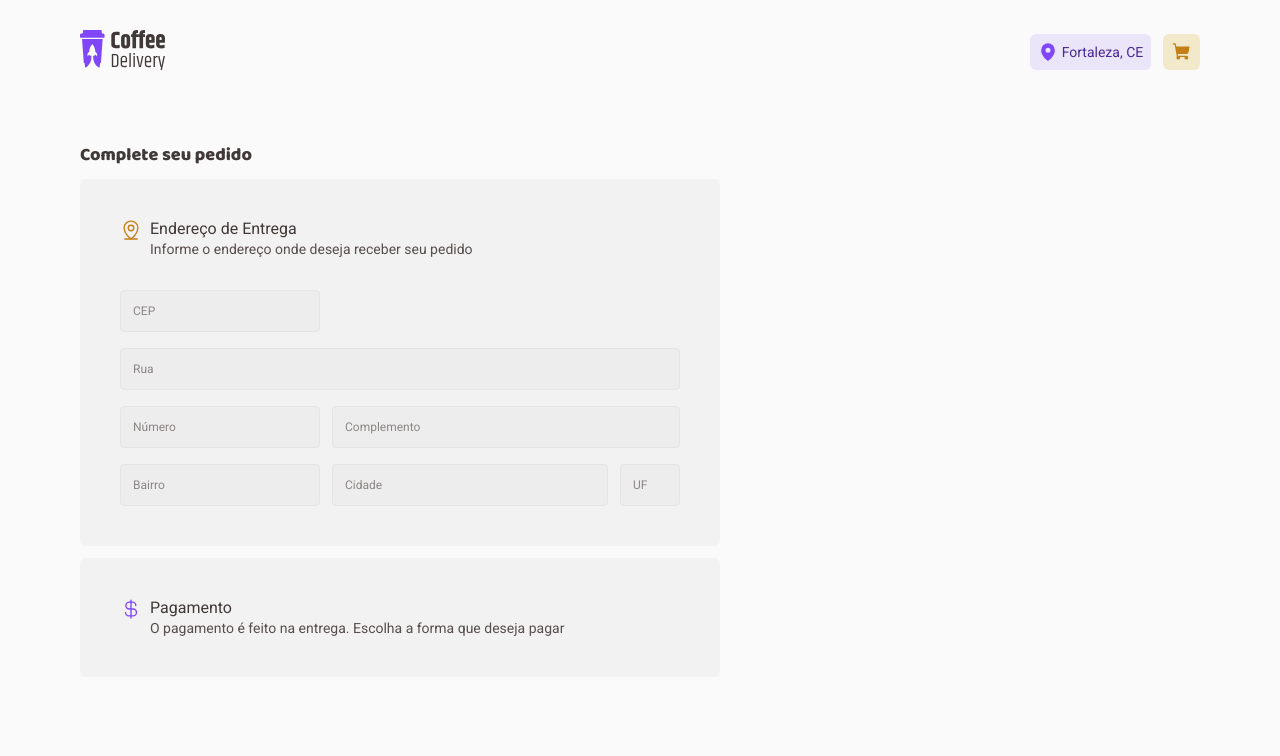
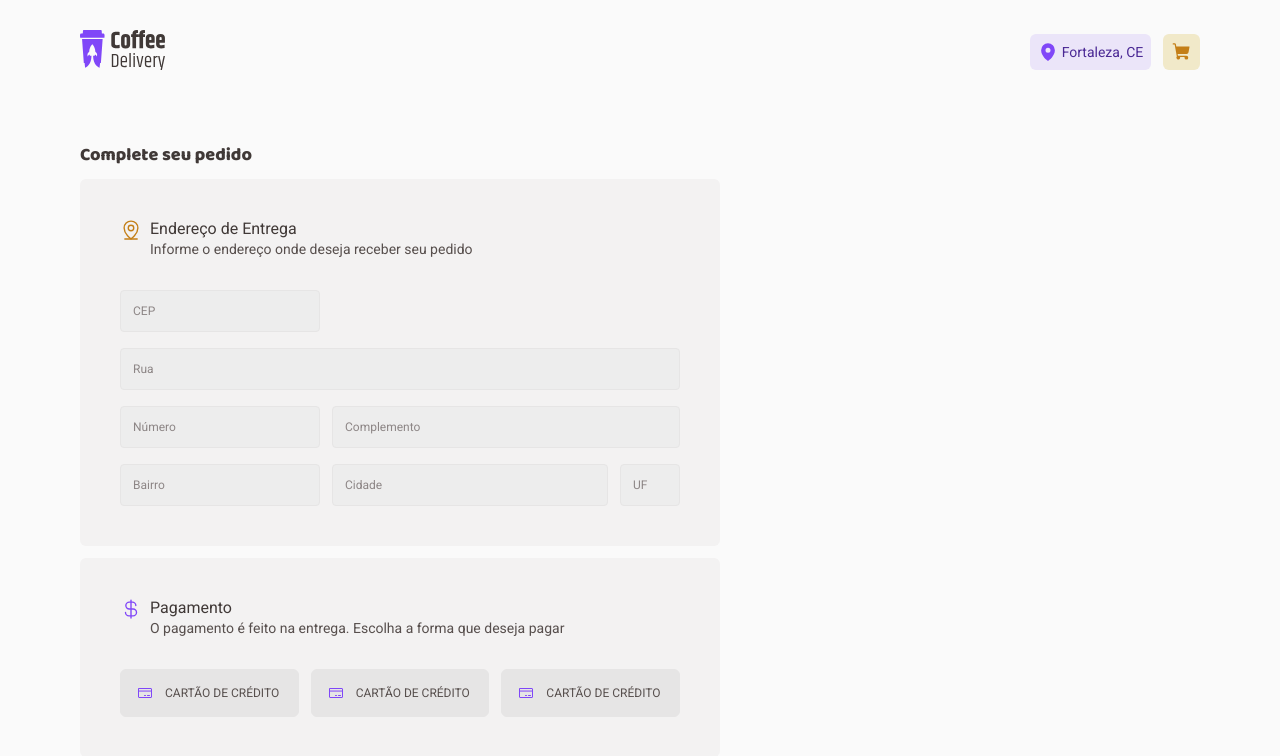
Before and after one commit to alex-candido/ignite-2022-desafio-02-coffee-delivery, a React (Create React App) app: page /completeOrder in a window 1280 px wide. Shown: the top 756 px of the page. Built offline with nearby package versions, Linux system fonts and the light colour scheme.

Commit message:
estrutura final CompleteOrderForm

```diff
--- /dev/null
+++ b/src/pages/CompleteOrder/components/CompleteOrderForm/PaymentMethodOptions.tsx
@@ -0,0 +1,15 @@
+import React from 'react';
+import PaymentMethodInput from '../PaymentMethodInput/Index';
+import { PaymentMethodOptionsContainer } from './styles';
+
+const PaymentMethodOptions: React.FC = () => {
+  return (
+    <PaymentMethodOptionsContainer>
+      <PaymentMethodInput />
+      <PaymentMethodInput />
+      <PaymentMethodInput />
+    </PaymentMethodOptionsContainer>
+  );
+};
+
+export default PaymentMethodOptions;
--- a/src/pages/CompleteOrder/components/CompleteOrderForm/index.tsx
+++ b/src/pages/CompleteOrder/components/CompleteOrderForm/index.tsx
@@ -4,6 +4,7 @@ import { useTheme } from 'styled-components';
 import { TitleText } from '../../../../components/Typography';
 import SectionTitle from '../SectionTitle';
 import AddressForm from './AddressForm';
+import PaymentMethodOptions from './PaymentMethodOptions';
 import { CompleteOrderFormContainer, FormSectionContainer } from './styles';
 
 const CompleteOrderForm: React.FC = () => {
@@ -30,6 +31,8 @@ const CompleteOrderForm: React.FC = () => {
           subtitle="O pagamento é feito na entrega. Escolha a forma que deseja pagar"
           icon={<CurrencyDollar color={colors['brand-purple']} size={22} />}
         />
+
+        <PaymentMethodOptions />
       </FormSectionContainer>
     </CompleteOrderFormContainer>
   );
--- a/src/pages/CompleteOrder/components/CompleteOrderForm/styles.ts
+++ b/src/pages/CompleteOrder/components/CompleteOrderForm/styles.ts
@@ -35,3 +35,9 @@ export const AddressFormContainer = styled.div`
     grid-column: span 2;
   }
 `;
+
+export const PaymentMethodOptionsContainer = styled.div`
+  display: grid;
+  grid-template-columns: repeat(3, 1fr);
+  gap: 00.75rem;
+`;
--- /dev/null
+++ b/src/pages/CompleteOrder/components/PaymentMethodInput/Index.tsx
@@ -0,0 +1,14 @@
+import { CreditCard } from 'phosphor-react';
+import React from 'react';
+import { PaymentMethodContainer } from './styles';
+
+const PaymentMethodInput: React.FC = () => {
+  return (
+    <PaymentMethodContainer>
+      <CreditCard size={16} />
+      Cartão de crédito
+    </PaymentMethodContainer>
+  );
+};
+
+export default PaymentMethodInput;
--- /dev/null
+++ b/src/pages/CompleteOrder/components/PaymentMethodInput/styles.ts
@@ -0,0 +1,27 @@
+import styled from 'styled-components';
+
+export const PaymentMethodContainer = styled.div`
+  padding: 0 1rem;
+  background: ${({ theme }) => theme.colors['base-button']};
+  color: ${({ theme }) => theme.colors['base-text']};
+  display: flex;
+  align-items: center;
+  justify-content: flex-start;
+  gap: 0.75rem;
+  font-size: 0.75rem;
+  text-transform: uppercase;
+  border-radius: 6px;
+  height: 3rem;
+  border: 1px solid ${({ theme }) => theme.colors['base-button']};
+  transition: 0.4s;
+
+  svg {
+    color: ${({ theme }) => theme.colors['brand-purple']};
+  }
+
+  &:hover {
+    background: ${({ theme }) => theme.colors['base-hover']};
+  }
+
+  user-select: none;
+`;
```
